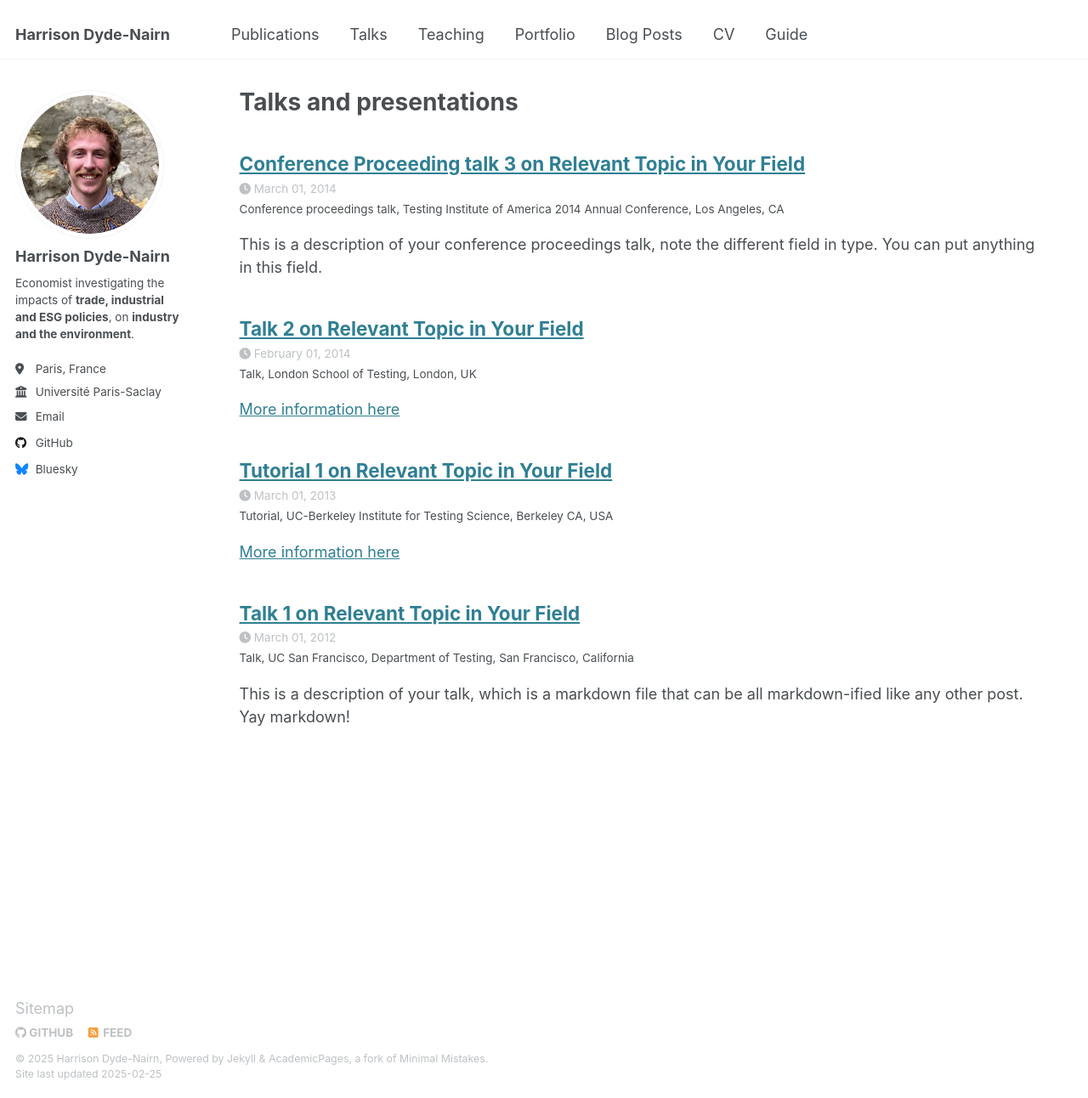
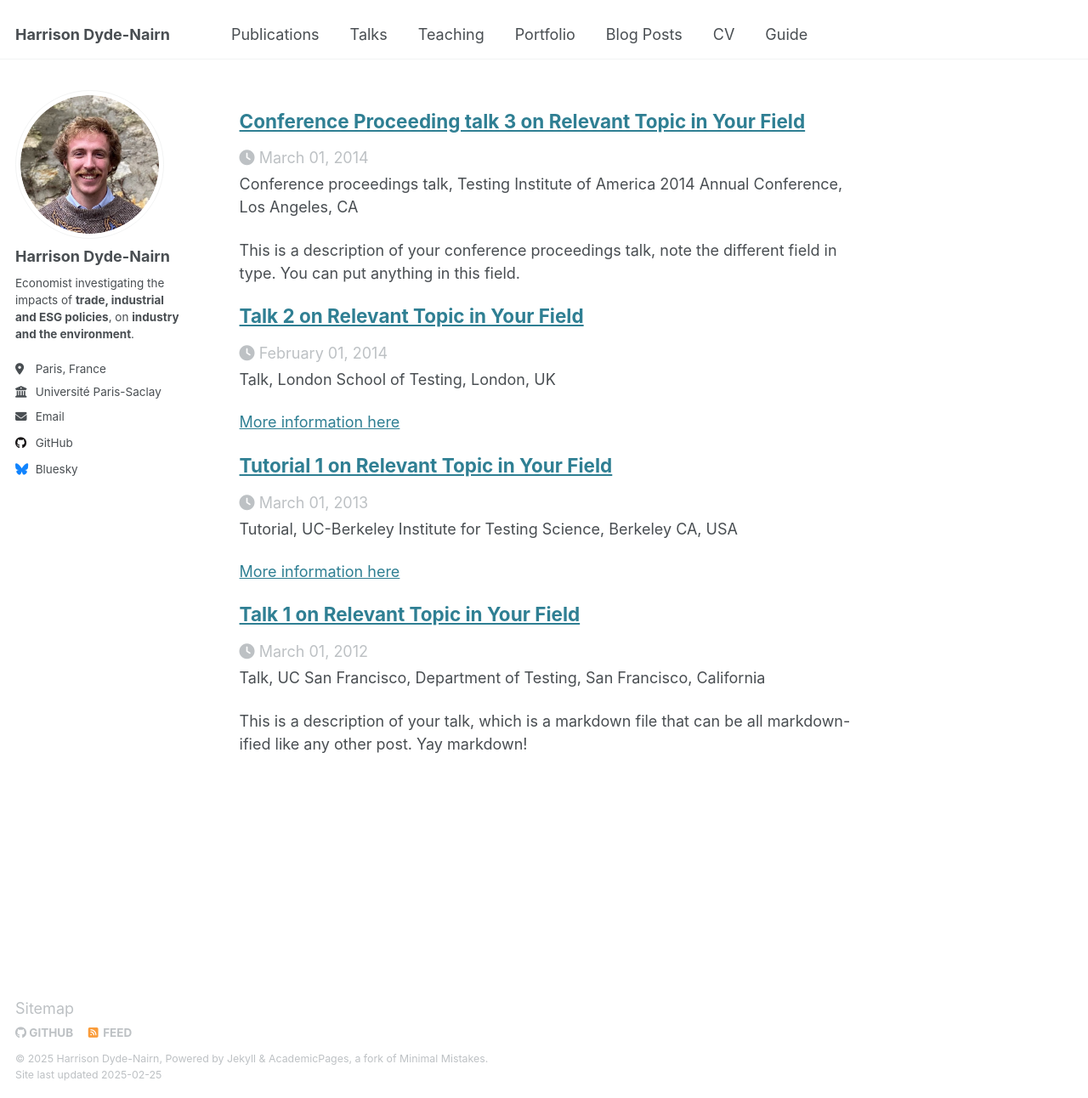
Before and after one commit to hdydenairn/hdydenairn.github.io, a Jekyll site: the page built from _pages/talks.html, in a window 1280 px wide and 1292 px high. Shown: the whole window at 85% size. Built offline with Jekyll 4.4.1, drawn with Linux system fonts in a browser that asks for light colours; some of the changed lines change nothing that is shown.

Commit message:
Update talks.html

```diff
--- a/_pages/talks.html
+++ b/_pages/talks.html
@@ -1,8 +1,8 @@
 ---
-layout: archive
-title: "Talks and presentations"
-permalink: /talks/
-author_profile: true
+# layout: archive
+# title: "Talks and presentations"
+# permalink: /talks/
+# author_profile: true
 ---
 
 {% if site.talkmap_link == true %}
```
